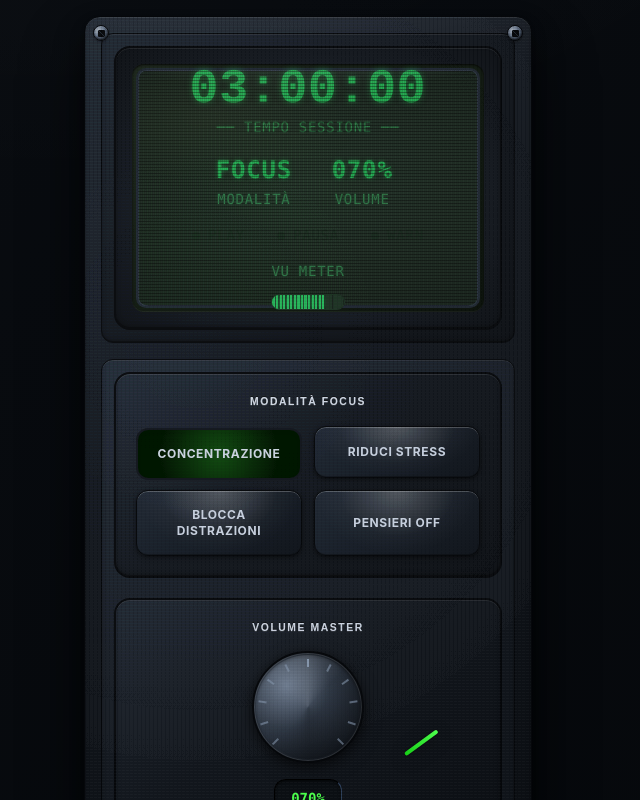
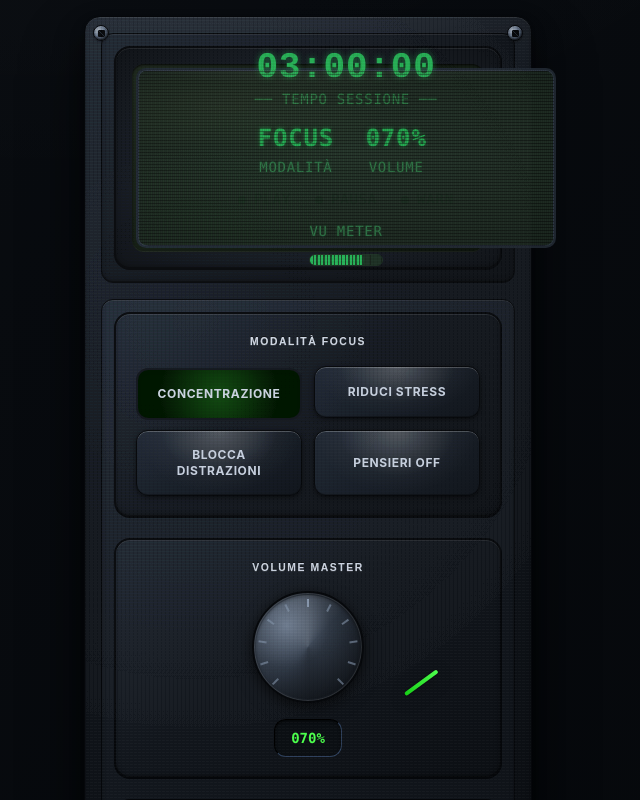
Before and after one commit to giorgiochi/nineties-aether-wave, a React (Vite) app: page / in a window 1280 px wide. Shown: the top 800 px of the page, without its empty margins (332-972 px from the left). Built offline with nearby package versions, Linux system fonts and the light colour scheme.

Commit message:
Adjust screen proportions

```diff
--- a/src/components/NeuroDeckDisplay.tsx
+++ b/src/components/NeuroDeckDisplay.tsx
@@ -81,9 +81,10 @@ export const NeuroDeckDisplay: React.FC<NeuroDeckDisplayProps> = ({ neuroDeck })
       >
         {/* LCD Screen - Esatta come nella reference */}
         <div
-          className="relative p-5 rounded-md overflow-visible lcd-realistic"
+          className="relative p-4 rounded-md overflow-visible lcd-realistic"
           style={{
-            height: '240px',
+            height: '180px',
+            width: '420px',
             background: `radial-gradient(120% 100% at 50% 45%, hsl(var(--lcd-bg-center)), hsl(var(--lcd-bg)))`,
             border: '2px solid hsl(var(--graphite-2))',
             boxShadow: 'inset 0 0 0 1px hsl(var(--graphite-3))'
@@ -91,12 +92,12 @@ export const NeuroDeckDisplay: React.FC<NeuroDeckDisplayProps> = ({ neuroDeck })
           aria-live="polite"
         >
           {/* Layout esatto della reference */}
-          <div className="text-tft text-tft-dim h-full flex flex-col justify-center items-center space-y-4 py-1">
+          <div className="text-tft text-tft-dim h-full flex flex-col justify-center items-center space-y-3 py-1">
 
             {/* Timer principale - Grande e centrato */}
             <div className="text-center">
               <div
-                className="text-5xl font-mono font-bold mb-1 leading-none"
+                className="text-4xl font-mono font-bold mb-1 leading-none"
                 style={{
                   color: 'hsl(var(--lcd-green-soft))',
                   textShadow: '0 0 6px hsl(var(--lcd-green-soft) / 0.5)',
@@ -117,7 +118,7 @@ export const NeuroDeckDisplay: React.FC<NeuroDeckDisplayProps> = ({ neuroDeck })
             </div>
 
             {/* Griglia modalità e volume - Come nella reference */}
-            <div className="grid grid-cols-2 gap-8 text-center px-6">
+            <div className="grid grid-cols-2 gap-6 text-center px-4">
               <div>
                 <div
                   className="text-2xl font-mono font-bold mb-1"
@@ -161,7 +162,7 @@ export const NeuroDeckDisplay: React.FC<NeuroDeckDisplayProps> = ({ neuroDeck })
             </div>
 
             {/* Indicatori di stato - Come nella reference */}
-            <div className="flex justify-center space-x-8 text-sm">
+            <div className="flex justify-center space-x-6 text-sm">
               <span
                 className={`flex items-center space-x-2`}
                 style={{
@@ -204,7 +205,7 @@ export const NeuroDeckDisplay: React.FC<NeuroDeckDisplayProps> = ({ neuroDeck })
             </div>
 
             {/* VU Meter - Come nella reference */}
-            <div className="px-6">
+            <div className="px-4">
               <div
                 className="text-sm uppercase tracking-wider text-center mb-3 opacity-80"
                 style={{
@@ -215,7 +216,7 @@ export const NeuroDeckDisplay: React.FC<NeuroDeckDisplayProps> = ({ neuroDeck })
                 VU METER
               </div>
               <div
-                className="h-4 rounded-sm overflow-hidden relative border"
+                className="h-3 rounded-sm overflow-hidden relative border"
                 style={{
                   backgroundColor: 'hsl(var(--lcd-bg))',
                   borderColor: 'hsl(var(--lcd-green-off))'
```
